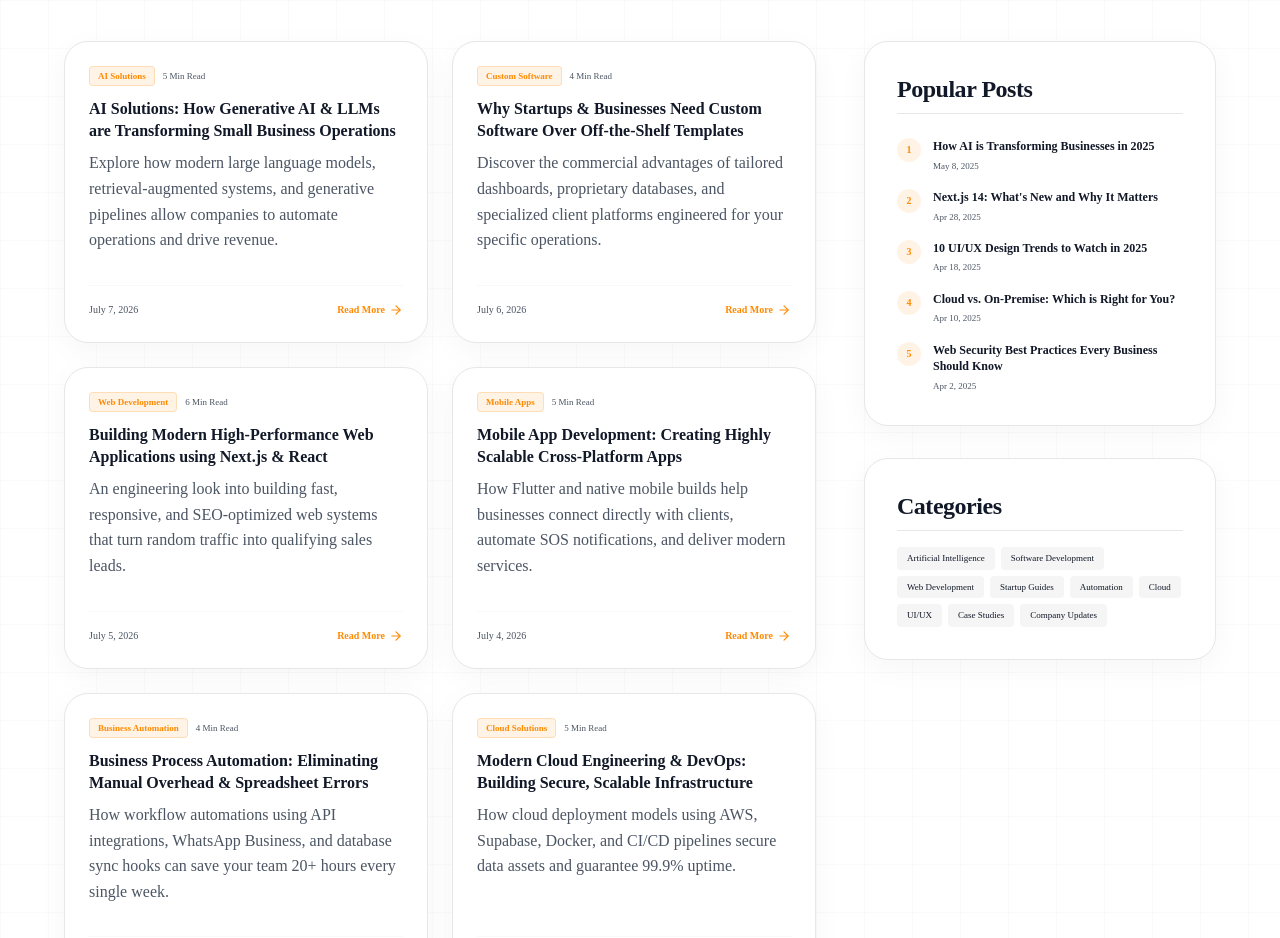
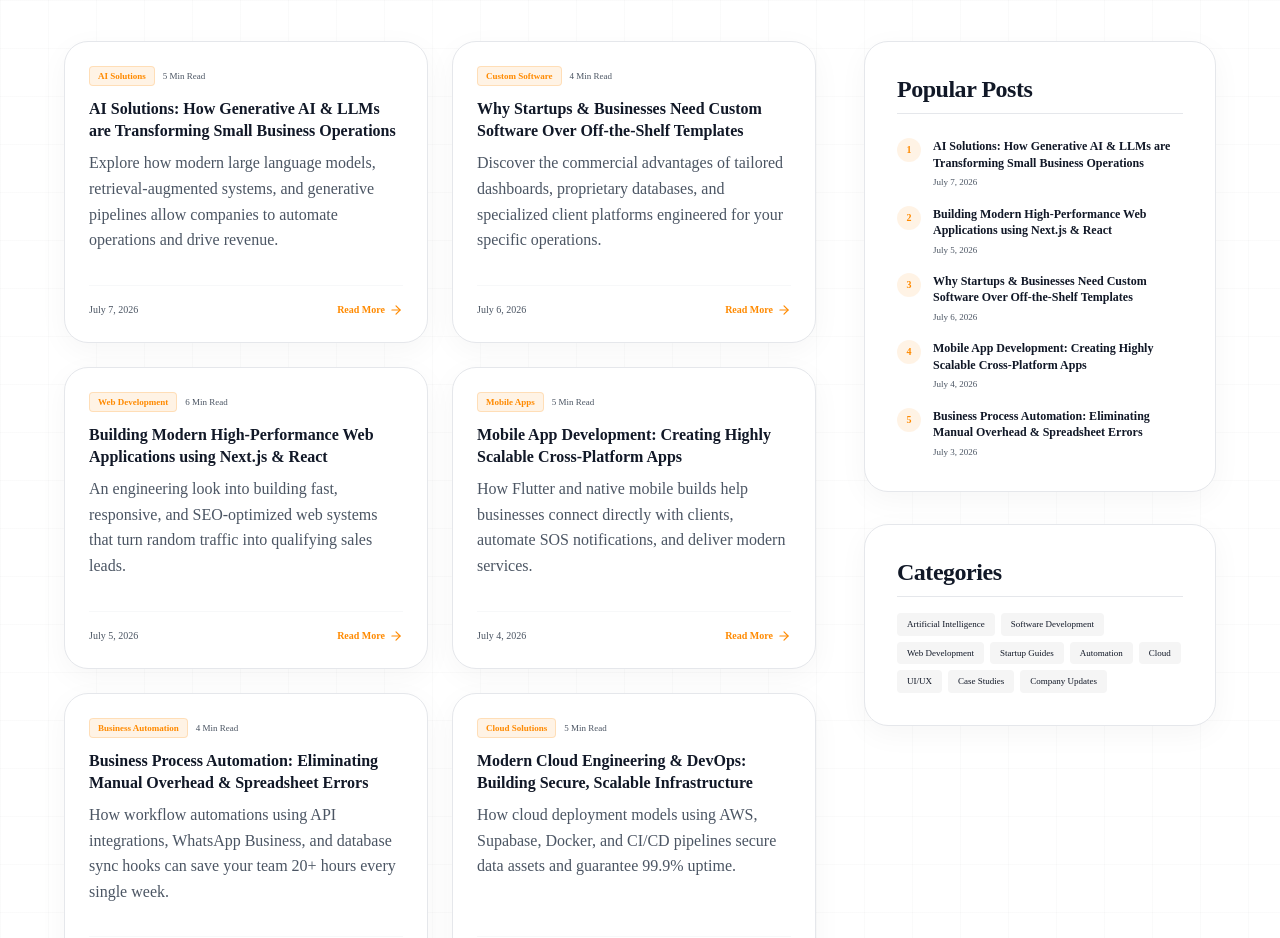
Before and after one commit to JayantOlhyan/Jayant-solutions, a Next.js app: page /blog in a window 1280 px wide. Shown: the part 1060-1998 px from the top of the page. Built offline with nearby package versions, Linux system fonts and the light colour scheme.

Commit message:
fix: resolve broken popular blog post link slugs

```diff
--- a/src/app/blog/page.tsx
+++ b/src/app/blog/page.tsx
@@ -23,11 +23,11 @@ export default function BlogPage() {
   ];
 
   const popularPosts = [
-    { title: "How AI is Transforming Businesses in 2025", date: "May 8, 2025", slug: "ai-solutions" },
-    { title: "Next.js 14: What's New and Why It Matters", date: "Apr 28, 2025", slug: "web-development" },
-    { title: "10 UI/UX Design Trends to Watch in 2025", date: "Apr 18, 2025", slug: "ui-ux-design" },
-    { title: "Cloud vs. On-Premise: Which is Right for You?", date: "Apr 10, 2025", slug: "cloud-solutions" },
-    { title: "Web Security Best Practices Every Business Should Know", date: "Apr 2, 2025", slug: "security-best-practices" },
+    { title: "AI Solutions: How Generative AI & LLMs are Transforming Small Business Operations", date: "July 7, 2026", slug: "ai-solutions" },
+    { title: "Building Modern High-Performance Web Applications using Next.js & React", date: "July 5, 2026", slug: "web-development" },
+    { title: "Why Startups & Businesses Need Custom Software Over Off-the-Shelf Templates", date: "July 6, 2026", slug: "custom-software" },
+    { title: "Mobile App Development: Creating Highly Scalable Cross-Platform Apps", date: "July 4, 2026", slug: "mobile-apps" },
+    { title: "Business Process Automation: Eliminating Manual Overhead & Spreadsheet Errors", date: "July 3, 2026", slug: "business-automation" },
   ];
 
   const topics = [
```
